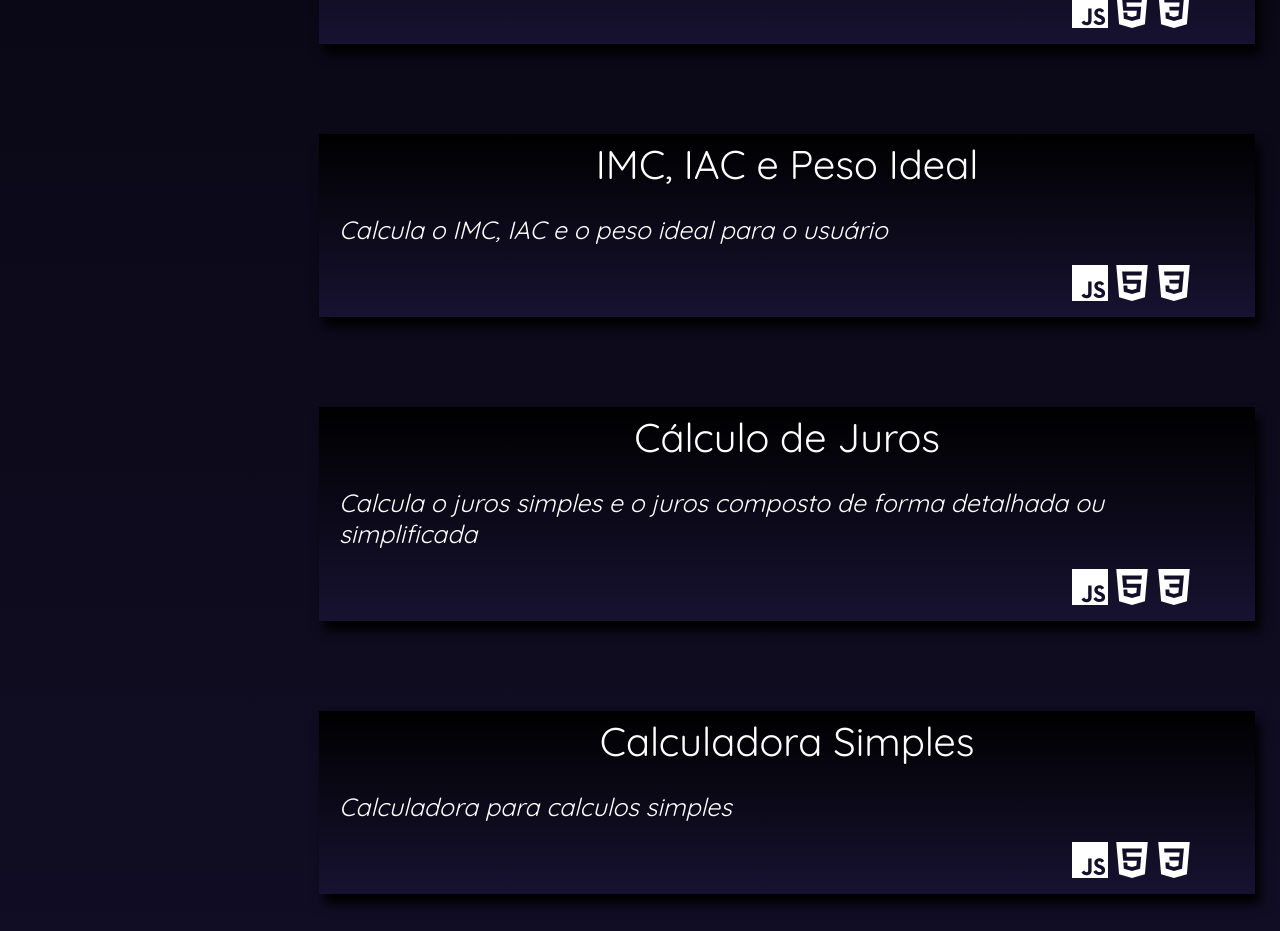
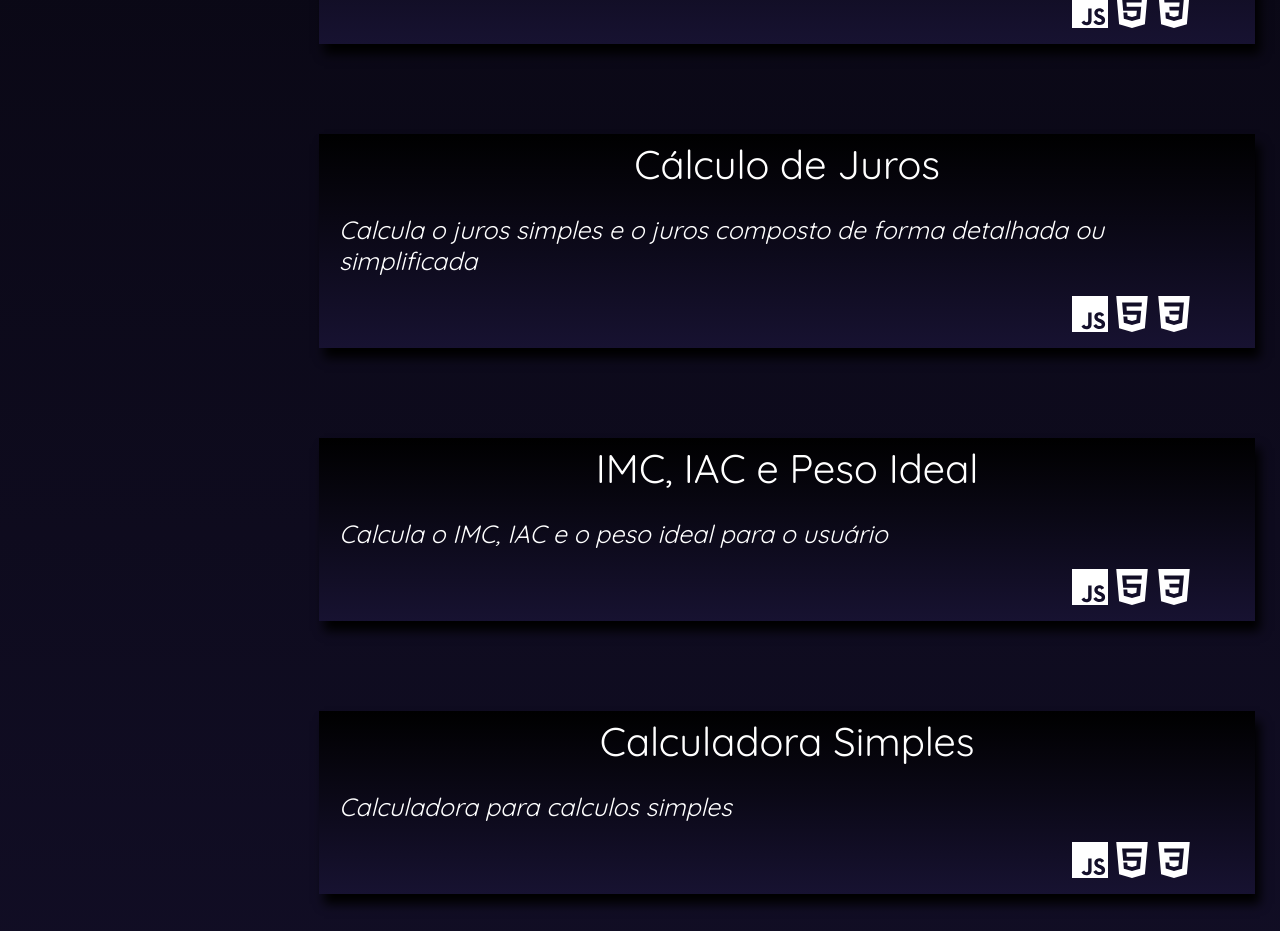
Before and after one commit to Gonzagadavid/portfolio, a React (Create React App) app: page /projetos_pessoais in a window 1280 px wide. Shown: the part 1500-2431 px from the top of the page. Built offline with nearby package versions, Linux system fonts and the light colour scheme.

Commit message:
atualizado link para page

```diff
--- a/src/views/contents/ProjetosPessoais.jsx
+++ b/src/views/contents/ProjetosPessoais.jsx
@@ -14,7 +14,7 @@ const ProjetosPessoais = props => {
       <ProjectCard
         title='JavaScript Matrix' tec='js html css'
         description='Nesse projeto de iniciativa pessoal, busquei desenvolver praticamente tudo usando JavaScript, inclusive tamanho das fontes e a divisão da tela'
-        path='https://github.com/Gonzagadavid/JavaScript-Matrix'
+        path='https://gonzagadavid.github.io/JavaScript-Matrix/'
       />
       <ProjectCard
         title='Portfólio com React JS (esta página)' tec='react js css'
@@ -26,15 +26,15 @@ const ProjetosPessoais = props => {
         description='Este projeto auxilia na escolha da cores do linear gradiente para usar no css, disponibilizando o código'
         path='https://gonzagadavid.github.io/linear-gradient-CSS/'
       />
+       <ProjectCard
+        title='Cálculo de Juros' tec='js html css'
+        description='Calcula o juros simples e o juros composto de forma detalhada ou simplificada'
+        path='https://github.com/Gonzagadavid/interest-calculation'
+      />
       <ProjectCard
         title='IMC, IAC e Peso Ideal' tec='js html css'
         description='Calcula o IMC, IAC e o peso ideal para o usuário'
         path='https://github.com/Gonzagadavid/IMC-IAC-ideal-weight'
-      />
-      <ProjectCard
-        title='Cálculo de Juros' tec='js html css'
-        description='Calcula o juros simples e o juros composto de forma detalhada ou simplificada'
-        path='https://github.com/Gonzagadavid/interest-calculation'
       />
       <ProjectCard
         title='Calculadora Simples' tec='js html css'
```
